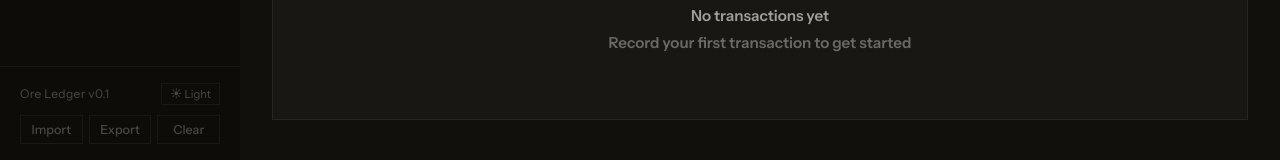
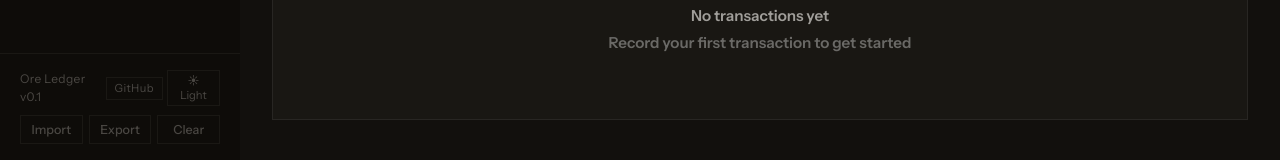
Before and after one commit to funny233-github/ore_ledger, a React (Vite) app: page / in a window 1280 px wide. Shown: the part 640-800 px from the top of the page. Built offline with nearby package versions, Linux system fonts and the light colour scheme.

Commit message:
feat: add GitHub link to sidebar footer

```diff
--- a/src/components.tsx
+++ b/src/components.tsx
@@ -124,10 +124,25 @@ export function Sidebar({ activeNav, onNavChange, onExport, onImport, onClear, t
           fontSize: '0.75rem',
           color: 'var(--text-sidebar-muted)',
           letterSpacing: '0.03em',
-          marginBottom: 10,
+          marginBottom: 8,
         }}>
           <span>Ore Ledger v0.1</span>
-          <button onClick={onToggleTheme} title={theme === 'dark' ? 'Switch to light mode' : 'Switch to dark mode'}
+          <div style={{ display: 'flex', gap: 4, alignItems: 'center' }}>
+            <a href="https://github.com/funny233-github/ore_ledger" target="_blank" rel="noopener noreferrer"
+              title="GitHub repository"
+              style={{
+                background: 'none', border: '1px solid var(--border-sidebar)',
+                cursor: 'pointer', padding: '3px 8px',
+                fontSize: '0.7rem', color: 'var(--text-sidebar-muted)',
+                fontFamily: 'inherit', borderRadius: 'var(--radius-sm)',
+                textDecoration: 'none',
+                transition: 'all var(--transition)',
+                lineHeight: 1.4,
+              }}
+              onMouseEnter={e => { (e.currentTarget as HTMLElement).style.borderColor = 'var(--accent)'; (e.currentTarget as HTMLElement).style.color = 'var(--accent-light)'; }}
+              onMouseLeave={e => { (e.currentTarget as HTMLElement).style.borderColor = 'var(--border-sidebar)'; (e.currentTarget as HTMLElement).style.color = 'var(--text-sidebar-muted)'; }}
+            >GitHub</a>
+            <button onClick={onToggleTheme} title={theme === 'dark' ? 'Switch to light mode' : 'Switch to dark mode'}
             style={{
               background: 'none', border: '1px solid var(--border-sidebar)',
               cursor: 'pointer', padding: '3px 8px',
@@ -139,7 +154,8 @@ export function Sidebar({ activeNav, onNavChange, onExport, onImport, onClear, t
             onMouseLeave={e => { (e.currentTarget as HTMLButtonElement).style.borderColor = 'var(--border-sidebar)'; (e.currentTarget as HTMLButtonElement).style.color = 'var(--text-sidebar-muted)'; }}
           >{theme === 'dark' ? '☀ Light' : '☾ Dark'}</button>
         </div>
-        <div style={{ display: 'flex', gap: 6 }}>
+      </div>
+      <div style={{ display: 'flex', gap: 6 }}>
           <button onClick={handleImportClick} title="Import data from JSON"
             style={{
               flex: 1, padding: '6px 10px',
```
